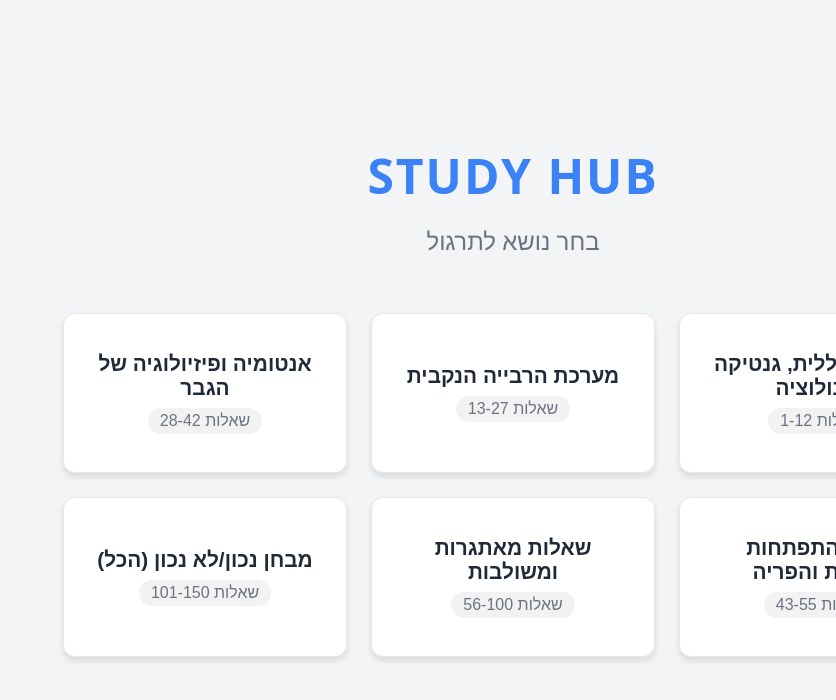
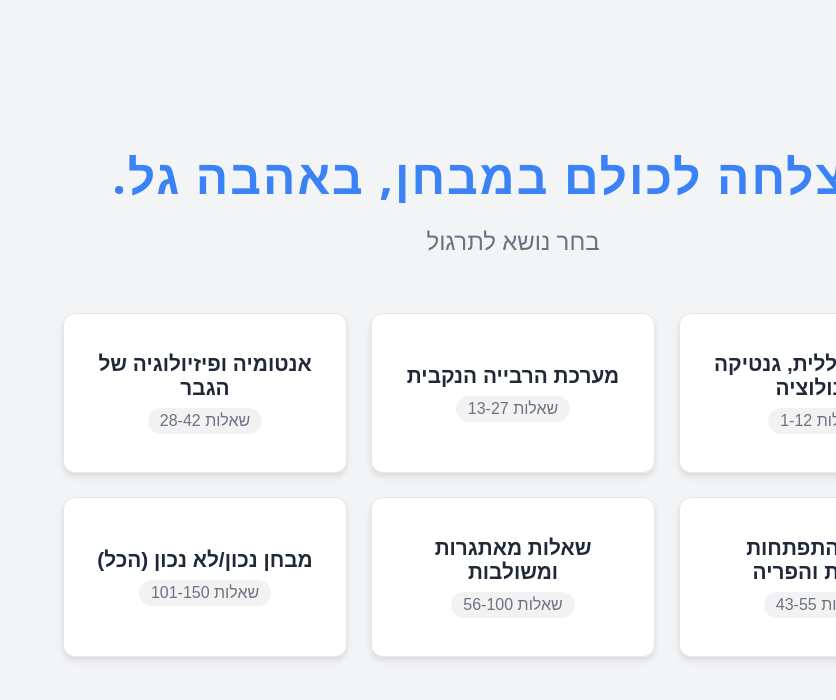
Before and after one commit to GalMoussan/AmericanQuizApp, a React (Vite) app: page / in a window 1280 px wide. Shown: the top 700 px of the page, without its empty margins (444-1280 px from the left). Built offline with nearby package versions, Linux system fonts and the light colour scheme; the HTML template or start-up script is replaced by a standard one.

Commit message:
fixed header

```diff
--- a/src/components/Menu.tsx
+++ b/src/components/Menu.tsx
@@ -16,7 +16,7 @@ const categories: { id: Category | 'all'; label: string; range: string }[] = [
 export function Menu({ onSelectCategory }: MenuProps) {
 	return (
 		<div className="menu-container">
-			<h1 className="app-title">Study Hub</h1>
+			<h1 className="app-title">בהצלחה לכולם במבחן, באהבה גל.</h1>
 			<p className="app-subtitle">בחר נושא לתרגול</p>
 
 			<div className="category-grid">
```
